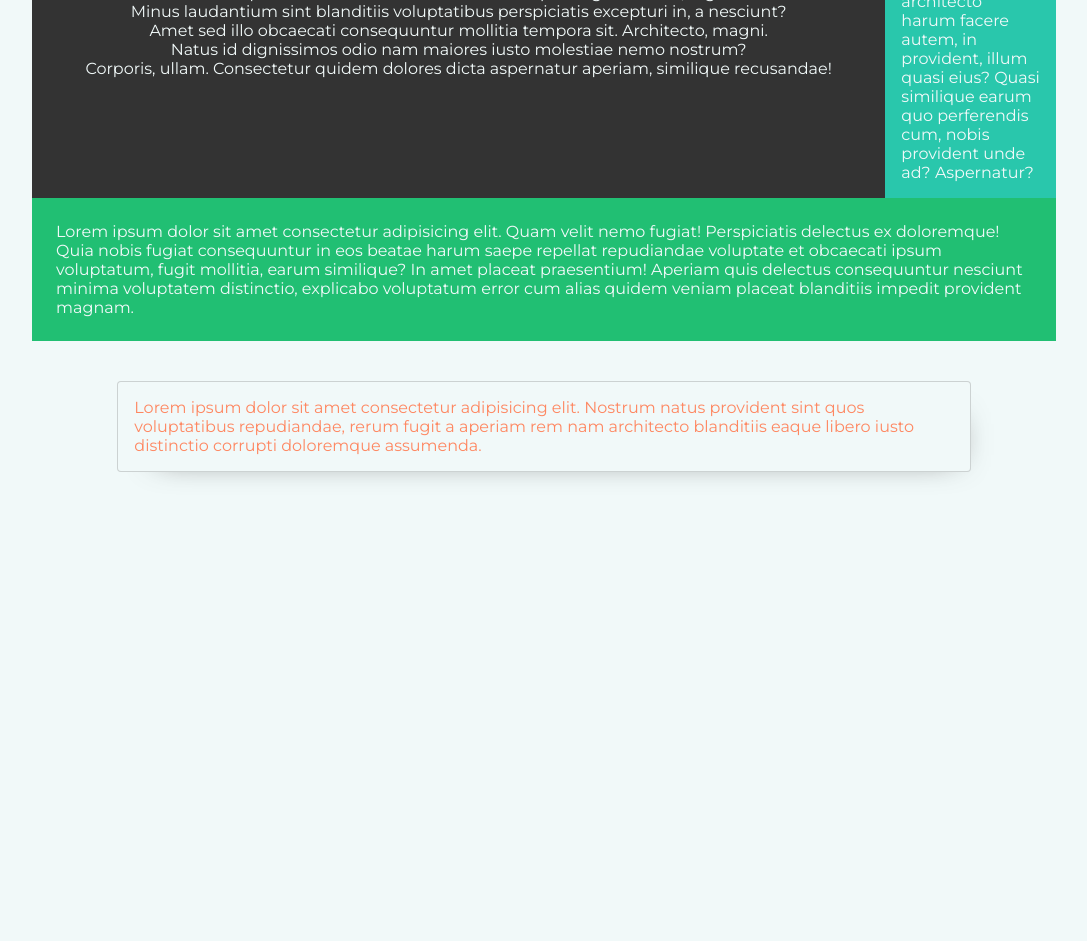
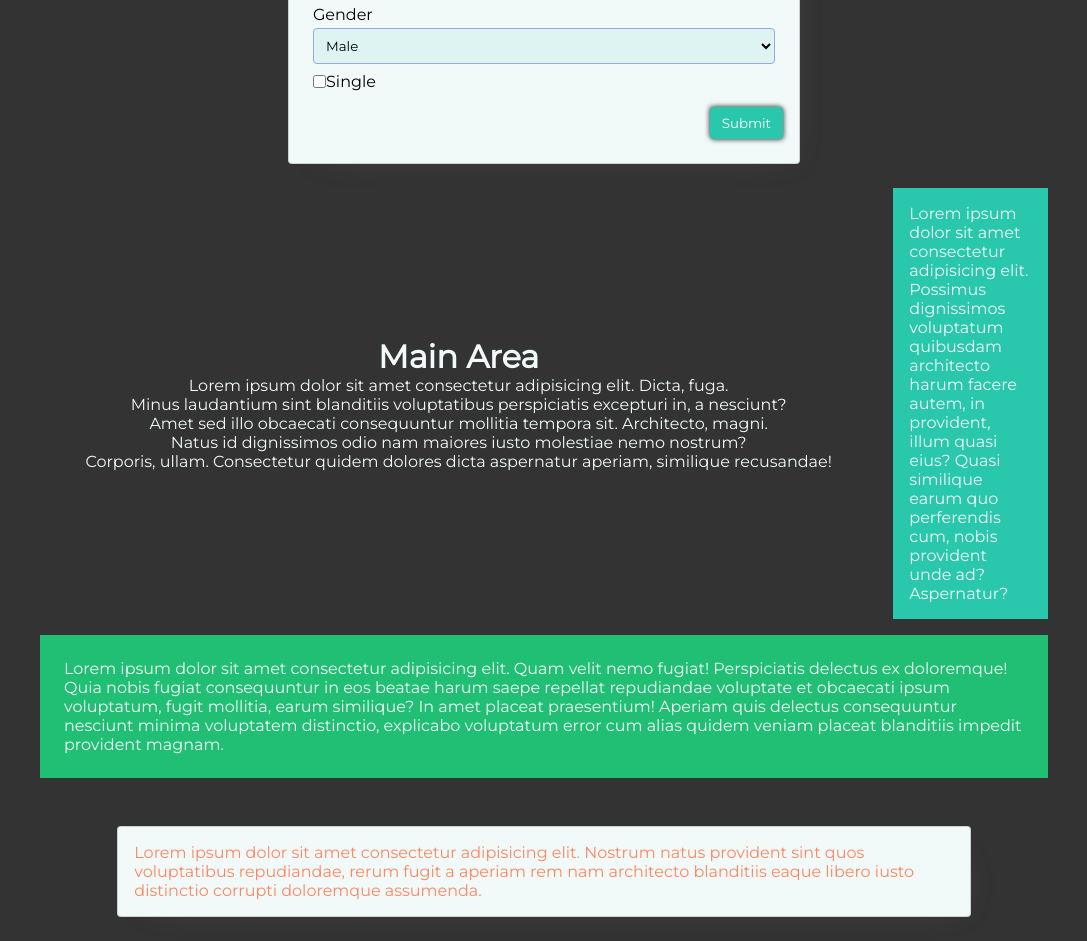
Before and after one commit to sammyl720/custom-stylesheets, a plain HTML site: page index.html in a window 1280 px wide. Shown: the part 671-1612 px from the top of the page, without its empty margins (96-1183 px from the left). Before the commit the page ends 1183 px from the top, so only its background shows below. Drawn offline with Linux system fonts and the light colour scheme.

Commit message:
form control

```diff
--- a/css/styles.scss
+++ b/css/styles.scss
@@ -367,6 +367,7 @@ $offset) {
 }
 
 .card {
+    width: 100%;
     border: 1px solid rgba($color: #373737, $alpha: 0.2);
     // padding: 1rem;
     border-radius: .25rem;
@@ -391,3 +392,40 @@ $offset) {
         border-top: 1px dotted rgba(0, 0, 0, 0.363);
     }
 }
+
+.form-group {
+    display: flex;
+    flex-direction: column;
+    // background: orange;
+    margin: .5rem;
+    &>label {
+        font-weight: 300;
+        margin-bottom: .25rem;
+    }
+    &>.form-control {
+        flex: 1;
+        outline: none;
+        padding: .5rem;
+        border-radius: .25rem;
+        border: 1px solid lighten($color: $primary, $amount: 50);
+        background: transparentize($color: $secondary, $amount: .90);
+    }
+    &>.form-control:focus {
+        border: 3px solid lighten($color: $secondary, $amount: 25);
+        background: transparentize($color: $secondary, $amount: .99);
+    }
+}
+
+.form-check {
+    display: flex;
+    margin: .5rem;
+    align-items: center;
+    justify-content: space-around;
+    &>label {
+        font-weight: 300;
+        flex: 1;
+    }
+    &>input[type='checkbox']:focus {
+        outline: invert blue;
+    }
+}
--- a/index.html
+++ b/index.html
@@ -8,7 +8,7 @@
     <title>Custom Styles</title>
 </head>
 
-<body class="bg-light">
+<body class="bg-dark">
     <div class="container">
         <div class="row bg-dark p-2">
             <div class="col-6 offset-3 col-sm-10 offset-sm-1 bg-success p-2 center-content column">
@@ -48,7 +48,32 @@
             </div>
         </div>
         <div class="row">
-            <main class="col-10 p-5 bg-dark col-sm-12 text-light center-content column">
+            <div class="col-sm-12 col-6 offset-3 my-2 card">
+                <div class="card-heading">
+                    <h1 class="text-center">Form</h1>
+                </div>
+                <form id='form' class="card-body">
+                    <div class="form-group">
+                        <label for="name">Name</label>
+                        <input type="text" id='name' class="form-control">
+                    </div>
+                    <div class="form-group">
+                        <label for="gender">Gender</label>
+                        <select type="text" id='gender' class="form-control select">
+                          <option value="Male">Male</option>
+                          <option value="Female">Female</option>
+                        </select>
+                    </div>
+                    <div class="form-check">
+                        <input type="checkbox" id="single" value='single'>
+                        <label for="single">Single</label>
+                    </div>
+                    <button type="submit" class="btn btn-secondary right">Submit</button>
+                </form>
+            </div>
+        </div>
+        <div class="row">
+            <main class="col-10 m-1 p-5 bg-dark col-sm-12 text-light center-content column">
                 <h1>Main Area</h1>
                 <p class="text-center">Lorem ipsum dolor sit amet consectetur adipisicing elit. Dicta, fuga.</p>
                 <p class="text-center">Minus laudantium sint blanditiis voluptatibus perspiciatis excepturi in, a nesciunt?</p>
@@ -56,12 +81,10 @@
                 <p class="text-center">Natus id dignissimos odio nam maiores iusto molestiae nemo nostrum?</p>
                 <p class="text-center">Corporis, ullam. Consectetur quidem dolores dicta aspernatur aperiam, similique recusandae!</p>
             </main>
-            <aside class="col-2 offset-10 bg-secondary col-sm-12 p-2 text-light">
+            <aside class="col-2 offset-10 bg-secondary col-sm-12 p-2 m-1 text-light">
                 Lorem ipsum dolor sit amet consectetur adipisicing elit. Possimus dignissimos voluptatum quibusdam architecto harum facere autem, in provident, illum quasi eius? Quasi similique earum quo perferendis cum, nobis provident unde ad? Aspernatur?
             </aside>
-        </div>
-        <div class="row bg-success text-light p-3">
-            <p class="col-12">Lorem ipsum dolor sit amet consectetur adipisicing elit. Quam velit nemo fugiat! Perspiciatis delectus ex doloremque! Quia nobis fugiat consequuntur in eos beatae harum saepe repellat repudiandae voluptate et obcaecati ipsum voluptatum, fugit
+            <p class="col-12 bg-success text-light p-3  m-1">Lorem ipsum dolor sit amet consectetur adipisicing elit. Quam velit nemo fugiat! Perspiciatis delectus ex doloremque! Quia nobis fugiat consequuntur in eos beatae harum saepe repellat repudiandae voluptate et obcaecati ipsum voluptatum, fugit
                 mollitia, earum similique? In amet placeat praesentium! Aperiam quis delectus consequuntur nesciunt minima voluptatem distinctio, explicabo voluptatum error cum alias quidem veniam placeat blanditiis impedit provident magnam.</p>
         </div>
         <footer class="row">
@@ -71,6 +94,7 @@
         </footer>
     </div>
     <script>
+        const form = document.getElementById('form')
         const btns = document.querySelectorAll('.btn')
         const container = document.querySelector('.container')
         for (let i = 0; i < btns.length; i++) {
@@ -78,6 +102,11 @@
                 container.classList = `container bg-${btns[i].dataset.color}`
             })
         }
+        form.addEventListener('submit', e => {
+            e.preventDefault()
+            const response = `Name: ${form['name'].value}\nGender: ${form['gender'].value}\nSingle: ${form['single'].checked}`
+            alert(response)
+        })
     </script>
 </body>
 
```
Also changed, not shown: css/styles.css, 1 other file.
